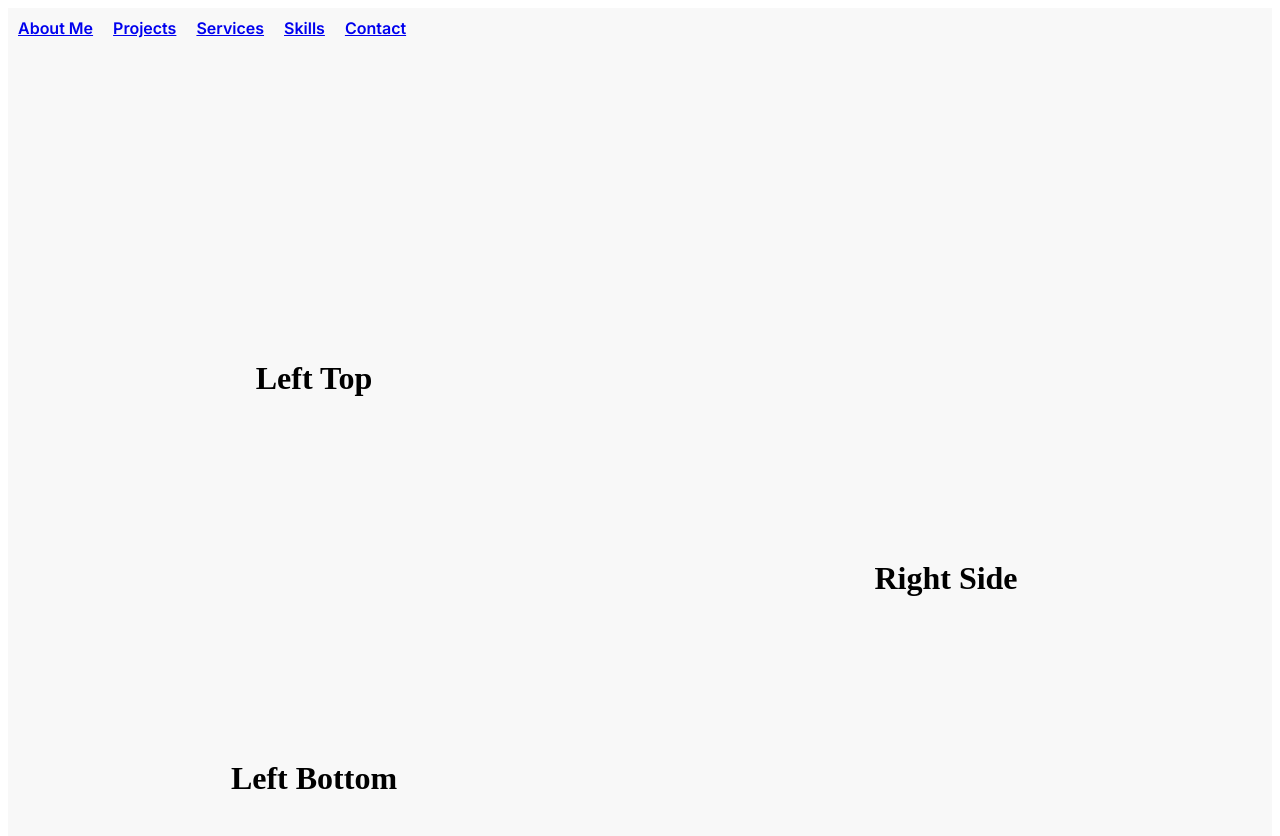
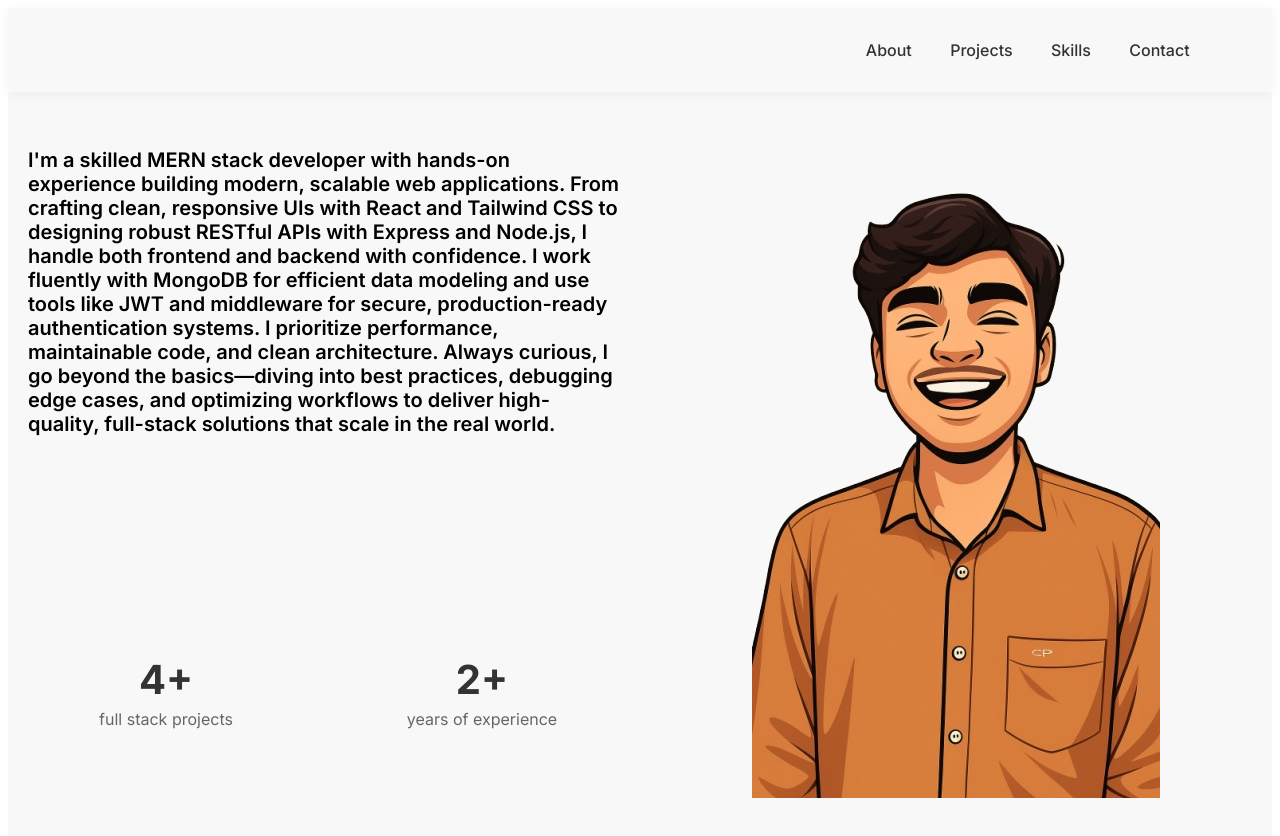
Before and after one commit to silent-knight19/portfolio, a React (Vite) app in the folder my-portfolio/: page / in a window 1280 px wide. Shown: the top 836 px of the page. Built offline with nearby package versions, Linux system fonts and the light colour scheme.

Commit message:
landing page complete

```diff
--- a/my-portfolio/package.json
+++ b/my-portfolio/package.json
@@ -11,7 +11,8 @@
   },
   "dependencies": {
     "react": "^19.1.0",
-    "react-dom": "^19.1.0"
+    "react-dom": "^19.1.0",
+    "react-router-dom": "^7.7.0"
   },
   "devDependencies": {
     "@eslint/js": "^9.30.1",
--- a/my-portfolio/src/App.jsx
+++ b/my-portfolio/src/App.jsx
@@ -1,15 +1,14 @@
-import { useState } from 'react'
-import Navbar from './landingPage/Navbar'
-import Hero1 from './landingPage/Hero1'
+import React from 'react'
+import Hero1 from './landingPage/Hero1';
+import Navbar from './landingPage/Navbar';
 
 function App() {
 
   return (
-    <>
-     <Navbar />
-     <Hero1 />
-
-      </>
+    <div>
+      <Navbar />
+      <Hero1 />
+    </div>
   )
 }
 
--- a/my-portfolio/src/landingPage/Hero1.jsx
+++ b/my-portfolio/src/landingPage/Hero1.jsx
@@ -7,16 +7,23 @@ function Hero() {
             <div className="left-side" style={{width:"50%"}}>
 
                 <div className="left-top" style={{height:"50%"}}>
-                    <h1>Left Top</h1>
+                    <p>I'm a skilled MERN stack developer with hands-on experience building modern, scalable web applications. From crafting clean, responsive UIs with React and Tailwind CSS to designing robust RESTful APIs with Express and Node.js, I handle both frontend and backend with confidence. I work fluently with MongoDB for efficient data modeling and use tools like JWT and middleware for secure, production-ready authentication systems. I prioritize performance, maintainable code, and clean architecture. Always curious, I go beyond the basics—diving into best practices, debugging edge cases, and optimizing workflows to deliver high-quality, full-stack solutions that scale in the real world.</p>
                 </div>
 
                 <div className="left-bottom" style={{height:"50%"}}>
-                    <h1>Left Bottom</h1>
+                    <div className="stat-box">
+                        <h1>4+</h1>
+                        <p>full stack projects</p>
+                    </div>
+                    <div className="stat-box">
+                        <h1>2+</h1>
+                        <p>years of experience</p>
+                    </div>
                 </div>
             </div>
 
             <div className="right-side" style={{width:"50%"}}>
-                <h1>Right Side</h1>
+                <img src="photo.png" alt="photo" />
             </div>
         </div>
     )
--- a/my-portfolio/src/landingPage/Navbar.jsx
+++ b/my-portfolio/src/landingPage/Navbar.jsx
@@ -1,16 +1,15 @@
 import React from 'react'
-import '../styles/navbar.css'
+import '../styles/navbar.css';
+
 function Navbar() {
-    return (
-        <div className='navbar' style={{ height:"150px"}}>
+  return (
+    <nav className="navbar">
+      <a href="#" textDecoration="none">About</a>
+      <a href="#" textDecoration="none">Projects</a>
+      <a href="#" textDecoration="none">Skills</a>
+      <a href="#" textDecoration="none">Contact</a>
+    </nav>
+  );
+}
 
-
-                <a href="#">About Me</a>
-                <a href="#">Projects</a>
-                <a href="#">Services</a>
-                <a href="#">Skills</a>
-                <a href="#">Contact</a>
-        </div>
-    )
-}
 export default Navbar;
--- a/my-portfolio/src/landingPage/photo.jsx
+++ /dev/null
@@ -1 +0,0 @@
-import React from 'react'
--- a/my-portfolio/src/styles/Hero1.css
+++ b/my-portfolio/src/styles/Hero1.css
@@ -1,4 +1,6 @@
 
+
+@import url('https://fonts.googleapis.com/css2?family=Inter:wght@300;400;500;600;700&display=swap');
 
 /* Main container */
 .hero-container {
@@ -7,6 +9,7 @@
     display: flex;
     overflow: hidden;
     background-color: #f8f8f8;
+    font-family: 'Inter', sans-serif;
 }
 
 /* Left side - 50% width */
@@ -16,6 +19,7 @@
     flex-direction: column;
     height: 100%;
     background-color: #f8f8f8;
+    font-family: 'Inter', sans-serif;
 }
 
 /* Right side - 50% width */
@@ -25,25 +29,60 @@
     align-items: center;
     justify-content: center;
     background-color: #f8f8f8;
-    padding: 20px;
+    font-family: 'Inter', sans-serif;
+    height: 100%;
+
 }
 
 /* Left top and bottom sections */
-.left-top,
-.left-bottom {
+.left-top
+{
     flex: 1; /* Each takes 50% of the left side */
     display: flex;
     align-items: center;
     justify-content: center;
-    padding: 20px;
+    padding:    20px;
     box-sizing: border-box;
     background-color: #f8f8f8;
+    font-family: 'Inter', sans-serif;
+    font-weight: 600;
+    font-size: 20px;
+    overflow-wrap: break-word;
+}
+.left-bottom {
+    display: flex;
+    width: 100%;
+    box-sizing: border-box;
+}
+
+.stat-box {
+    flex: 1;
+    display: flex;
+    flex-direction: column;
+    align-items: center;
+    justify-content: center;
+    padding: 20px;
+    text-align: center;
+}
+
+.stat-box h1 {
+    margin: 0;
+    font-size: 2.5rem;
+    color: #333;
+}
+
+.stat-box p {
+    margin: 5px 0 0;
+    color: #666;
+    font-size: 1rem;
 }
 
 .left-top {
     background-color: #f8f8f8;
+    font-family: 'Inter', sans-serif;
 }
 
 .left-bottom {
     background-color: #f8f8f8;
+    font-family: 'Inter', sans-serif;
 }
--- a/my-portfolio/src/styles/Hero2.css
+++ /dev/null
@@ -1,3 +0,0 @@
-.hero2d4 {
-    background-color: red;
-}
--- a/my-portfolio/src/styles/navbar.css
+++ b/my-portfolio/src/styles/navbar.css
@@ -1,14 +1,60 @@
 @import url('https://fonts.googleapis.com/css2?family=Inter:wght@300;400;500;600;700&display=swap');
 
 
+/* Modern Navbar Styles */
 .navbar {
     display: flex;
-    justify-content:start;
-    align-items:flex-start;
+    justify-content: flex-end;
+    align-items: center;
     background-color: #f8f8f8;
-    color: #fff;
-    padding: 10px;
-    gap: 20px;
+    padding: 1.5rem 5%;
     font-family: 'Inter', sans-serif;
-    font-weight: 600;
+    box-shadow: 0 2px 10px rgba(0, 0, 0, 0.05);
+    position: sticky;
+    top: 0;
+    z-index: 1000;
+    transition: all 0.3s ease;
 }
+
+.navbar a {
+    color: #333333;
+    text-decoration: none;
+    font-weight: 500;
+    font-size: 1rem;
+    margin: 0 1.2rem;
+    padding: 0.5rem 0;
+    position: relative;
+    transition: color 0.3s ease;
+}
+
+.navbar a:hover {
+    color: #2563eb;
+}
+
+.navbar a::after {
+    content: '';
+    position: absolute;
+    width: 0;
+    height: 2px;
+    bottom: 0;
+    left: 0;
+    background-color: #2563eb;
+    transition: width 0.3s ease;
+}
+
+.navbar a:hover::after {
+    width: 100%;
+}
+
+/* Responsive adjustments */
+@media (max-width: 768px) {
+    .navbar {
+        padding: 1rem 5%;
+        justify-content: center;
+    }
+
+    .navbar a {
+        margin: 0 0.8rem;
+        font-size: 0.9rem;
+    }
+}
```
Also changed, not shown: my-portfolio/public/photo.png (added), 1 other file (tests, documents, lock files or other folders).
